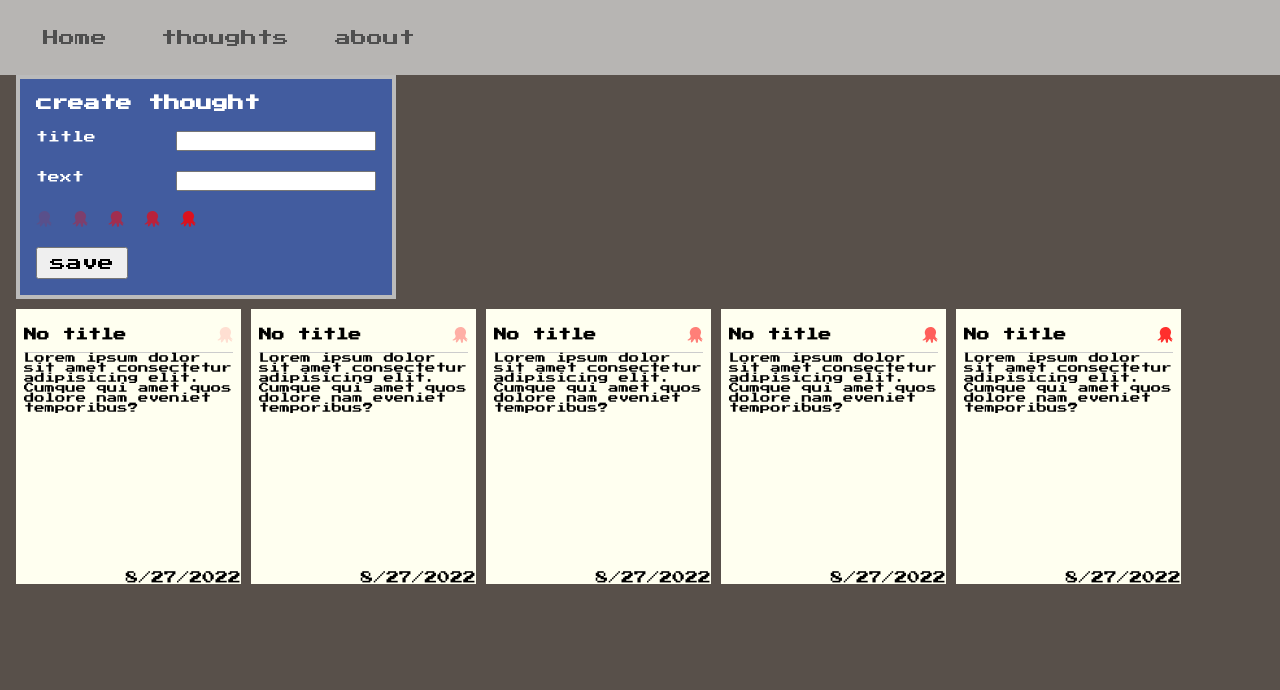
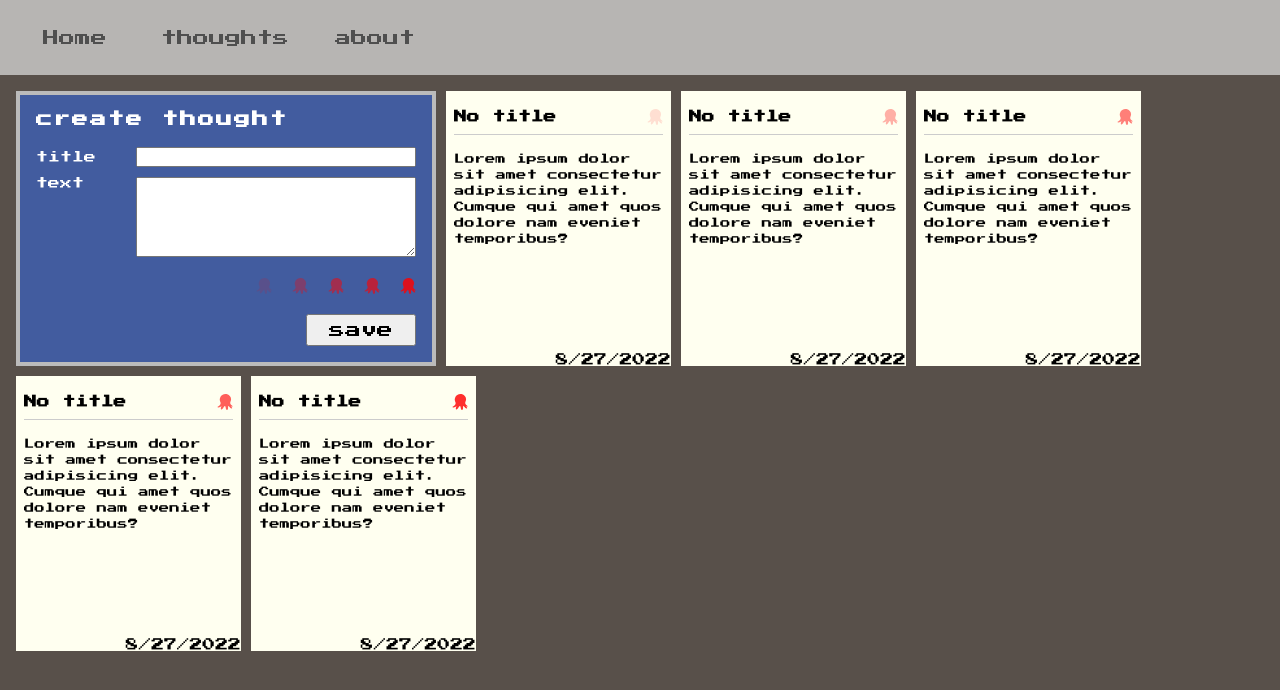
Before and after one commit to bryanhain97/ts_mongo_prisma_test, a Next.js app: page /thoughts in a window 1280 px wide. Shown: the top 690 px of the page. Built offline with nearby package versions, Linux system fonts and the light colour scheme.

Commit message:
add mixins and build thoughtsform

```diff
--- a/components/ThoughtsForm.tsx
+++ b/components/ThoughtsForm.tsx
@@ -1,27 +1,34 @@
 import styles from '../styles/ThoughtsForm.module.sass';
-import { Importance } from '../types/Note';
-import { SyntheticEvent, useState } from 'react'
+import Note, { Importance } from '../types/Note';
+import { ChangeEvent, MouseEventHandler, useEffect, useState } from 'react'
 import { FaOctopusDeploy } from 'react-icons/fa'
 
 const ThoughtsForm = () => {
-    const [importance, setImportance] = useState<Importance>(Importance.Low)
+    const [note, setNote] = useState<Note>({
+        title: '',
+        text: '',
+        importance: Importance.Not
+    })
+    const updateNote = (e: ChangeEvent<HTMLInputElement | HTMLTextAreaElement>) => {
+        setNote((prevNote) => ({ ...prevNote, [e.target.name]: e.target.value }))
+    }
 
-    const getImportance = (e: SyntheticEvent) => {
-        console.log(e)
-    }
+    useEffect(() => {
+        console.log(note)
+    }, [note])
     return (
         <form className={styles.thoughtsForm}>
             <h5>create thought</h5>
             <div className={styles.thoughtsForm_field}>
                 <label htmlFor="title">title</label>
-                <input type="text" id="title"></input>
+                <input type="text" id="title" name="title" onChange={updateNote}></input>
             </div>
             <div className={styles.thoughtsForm_field}>
-                <label htmlFor="text">text</label>
-                <input type="text" id="text"></input>
+                <label htmlFor="textarea">text</label>
+                <textarea className="textarea" id="textarea" name="text" onChange={updateNote}></textarea>
             </div>
             <div className={styles.thoughtsForm_importanceLevel}>
-                <FaOctopusDeploy className={styles.thoughtsForm_importanceLevel_Not} onClick={getImportance} />
+                <FaOctopusDeploy className={styles.thoughtsForm_importanceLevel_Not} />
                 <FaOctopusDeploy className={styles.thoughtsForm_importanceLevel_Low} />
                 <FaOctopusDeploy className={styles.thoughtsForm_importanceLevel_Medium} />
                 <FaOctopusDeploy className={styles.thoughtsForm_importanceLevel_High} />
--- a/styles/Layout.module.sass
+++ b/styles/Layout.module.sass
@@ -1,5 +1,9 @@
+@import 'mixins'
+
 .layout
     width: 100%
     height: 100%
-    padding: 0rem 1rem
+    padding: 1rem
     display: flex
+    overflow-y: scroll
+    @include hideScrollbar
--- a/styles/Note.module.sass
+++ b/styles/Note.module.sass
@@ -32,6 +32,8 @@
         height: 1px
         background-color: $noteDividerColor
     &_text
+        margin-top: 1rem
+        line-height: 1rem
         font-size: 0.65rem
     &_date
         position: absolute
--- a/styles/Thoughts.module.sass
+++ b/styles/Thoughts.module.sass
@@ -6,4 +6,3 @@
     gap: 10px
     justify-content: flex-start
     align-content: flex-start
-    overflow: scroll
--- a/styles/ThoughtsForm.module.sass
+++ b/styles/ThoughtsForm.module.sass
@@ -1,29 +1,42 @@
 @import 'colors'
+@import 'mixins'
 
 .thoughtsForm
-    display: block
+    display: flex
     flex-direction: column
     padding: 16px
-    min-width: 380px
+    min-width: 350px
     background-color: $thoughtsFormBg
     color: $thoughtsFormColor
-    margin-right: 100%
     border: 4px solid $thoughtsFormBorderColor
     h5
         margin-bottom: 20px
+        letter-spacing: 2px
     &_field
         display: flex
-        justify-content: space-between
-        align-items: flex-start
-        margin-bottom: 20px
+        align-items: center
+        &:first-of-type
+            margin-bottom: 10px
         label
-            width: 150px
             font-size: 12px
-        input
-            width: 200px
+            width: 100px
+            &[for="textarea"]
+                align-self: flex-start
+        input, textarea
+            @include noFocusOutline
+            min-width: 250px
+            width: 280px
+        textarea
+            text-align: left
+            &[id="textarea"]
+                height: 80px
     &_importanceLevel
         display: flex
         width: 100%
+        height: 100%
+        align-items: center
+        padding: 10px 0px
+        justify-content: flex-end
         column-gap: 20px
         &_Not,
         &_Low,
@@ -42,5 +55,9 @@
         &_Critical
             color: $noteIconImportance_Critical
     &_save
-        margin-top: 20px
+        height: min-content
         padding: 6px 12px
+        width: 110px
+        margin-left: auto
+        margin-top: auto
+        cursor: pointer
--- /dev/null
+++ b/styles/_mixins.sass
@@ -0,0 +1,8 @@
+@mixin hideScrollbar
+    -ms-overflow-style: none
+    scrollbar-width: none
+    &::-webkit-scrollbar
+        display: none
+@mixin noFocusOutline
+    &:active, &:focus
+        outline: none
```
